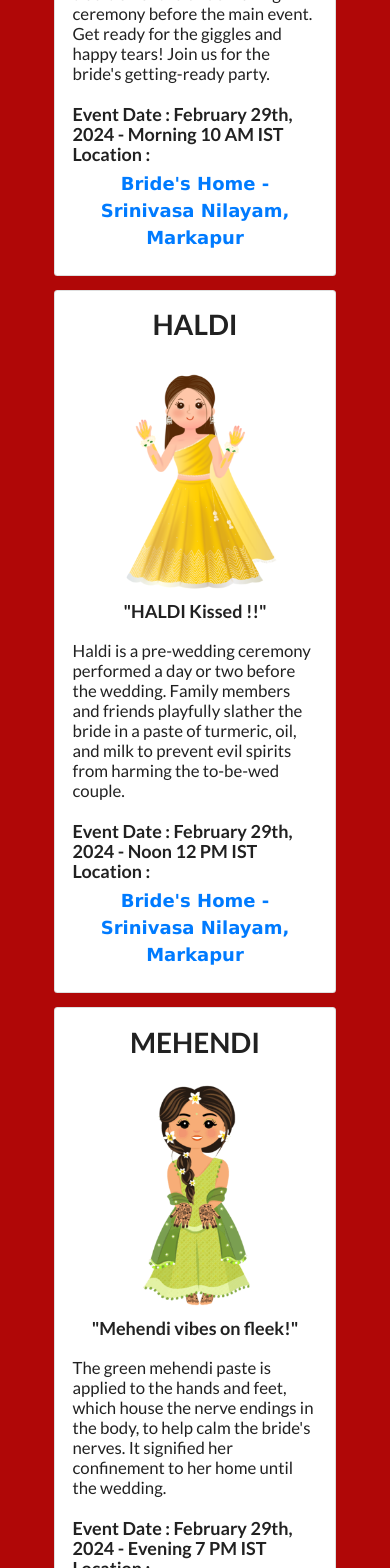
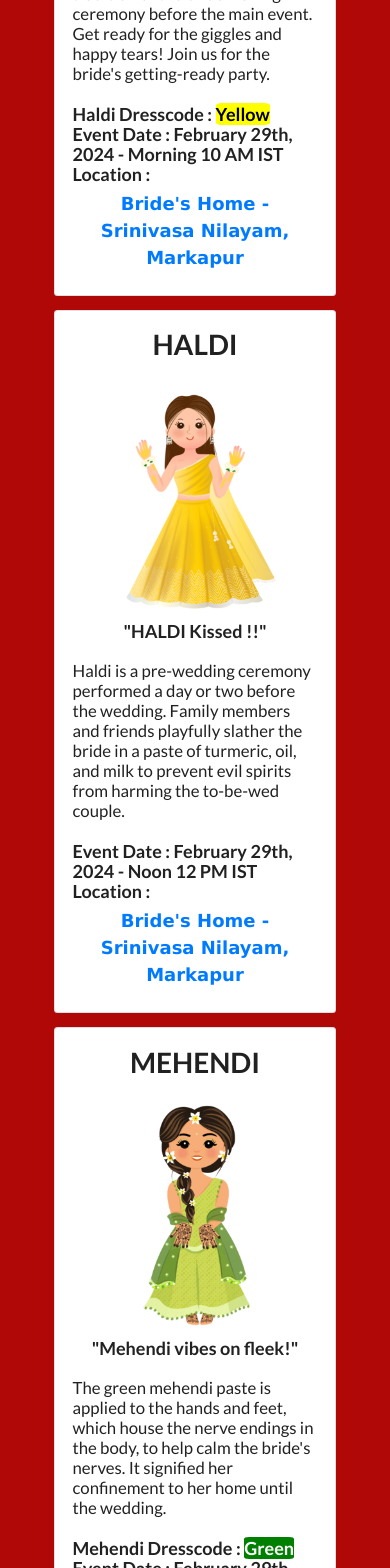
Before and after one commit to Pa1sathvik/prathyushanikhilwedding, a React (Create React App) app: page /bride in a window 390 px wide. Shown: the part 2940-4508 px from the top of the page. Built offline with nearby package versions, Linux system fonts and the light colour scheme.

Commit message:
all ltest

```diff
--- a/public/index.html
+++ b/public/index.html
@@ -5,7 +5,7 @@
 		<link rel="icon" href="%PUBLIC_URL%/NP.jpeg" />
 		<meta name="viewport" content="width=device-width, initial-scale=1" />
 		<meta name="theme-color" content="#000000" />
-		<meta name="description" content="A portfolio website powered by React" />
+		<meta name="description" content="Nikhil & Prathyusha's wedding on March 2." />
 
 		<!-- Google fonts -->
 		<link href="https://fonts.googleapis.com/css?family=Karla&display=swap" rel="stylesheet" />
--- a/src/pages/contact-form/contact-form.component.jsx
+++ b/src/pages/contact-form/contact-form.component.jsx
@@ -39,7 +39,7 @@ const ContactForm = () => {
 				</Row></div>
 					<div className='bride'><strong className='name'>Bride Contacts:</strong>
 					<br/>
-				<Row>
+				{/** <Row>
 					<Col className="d-flex justify-content-center flex-wrap">
 
 						<div className="m-2">
@@ -50,7 +50,7 @@ const ContactForm = () => {
 							</a>
 						</div>
 					</Col>
-				</Row>
+				</Row>*/}
 				<Row>
 					<Col className="d-flex justify-content-center flex-wrap">
 
--- a/src/pages/skills/Groom.jsx
+++ b/src/pages/skills/Groom.jsx
@@ -47,10 +47,16 @@ const Groom = () => {
 										<span className='event-message'>Haldi  is a pre-wedding ceremony performed a day or two before the wedding. Family members and friends playfully slather the groom in a paste of turmeric, oil, and milk to prevent evil spirits from harming the to-be-wed couple.</span>
 										<div className='event-date'>
 										<span>
+											<strong>Haldi Dresscode : </strong>
+											<strong className='yellow'>Yellow</strong>
+
+										</span>
+
+										<span>
 											<strong>Event Date : </strong>
 											<strong>February 29th, 2024 - Morning 7 AM IST</strong>
 										</span>
-										<br/>
+
 										<span>
 											<strong>Location : </strong>
 											<Button variant="link" className='location' href="https://www.google.com/maps/place/14%C2%B054'13.2%22N+78%C2%B000'40.1%22E/@14.9037652,78.0108261,20z/data=!4m5!3m4!4b1!8m2!3d14.903679!4d78.011148?entry=ttu" target="_blank">Groom's Home - Sapthagiri Nilayam, Tadipatri</Button>
@@ -97,7 +103,7 @@ const Groom = () => {
 											<strong>Event Date : </strong>
 											<strong>February 29th, 2024 - Morning 11 AM IST</strong>
 										</span>
-										<br/>
+
 										<span>
 											<strong>Location : </strong>
 											<Button variant="link" className='location' href="https://www.google.com/maps/place/14%C2%B054'13.2%22N+78%C2%B000'40.1%22E/@14.9037652,78.0108261,20z/data=!4m5!3m4!4b1!8m2!3d14.903679!4d78.011148?entry=ttu" target="_blank">Groom's Home - Sapthagiri Nilayam, Tadipatri</Button>
@@ -143,13 +149,19 @@ const Groom = () => {
 										<div className='event-date'>
 
 										<span>
+											<strong>Mehendi Dresscode : </strong>
+											<strong className='green'>Green</strong>
+										</span>
+
+
+										<span>
 											<strong>Event Date : </strong>
-											<strong>February 29th, 2024 - Evening 6 PM IST</strong>
+											<strong>February 29th, 2024 - Evening 5 PM IST</strong>
 										</span>
-										<br/>
+
 										<span>
 											<strong>Location : </strong>
-											<Button variant="link" className='location' href="https://www.google.com/maps/place/14%C2%B054'13.2%22N+78%C2%B000'40.1%22E/@14.9037652,78.0108261,20z/data=!4m5!3m4!4b1!8m2!3d14.903679!4d78.011148?entry=ttu" target="_blank">Groom's Home - Sapthagiri Nilayam, Tadipatri</Button>
+											<Button variant="link" className='location' href="https://maps.app.goo.gl/FVwWkbkm7hb2KS7w5?g_st=iw" target="_blank">Ammavarisala upstairs, Tadipatri</Button>
 
 										</span>
 										</div>
@@ -191,12 +203,12 @@ const Groom = () => {
 										<div className='event-date'>
 										<span>
 											<strong>Event Date : </strong>
-											<strong>February 29th, 2024 - Evening 7 PM IST.</strong>
+											<strong>February 29th, 2024 - Evening 6 PM IST.</strong>
 										</span>
-										<br/>
+
 										<span>
 											<strong>Location : </strong>
-											<Button variant="link" className='location' href="https://www.google.com/maps/place/Hotel+Seven+Hills/@15.7440341,79.2725726,17z/data=!3m1!4b1!4m9!3m8!1s0x3bb5318aa77361cd:0x76def16a45584fac!5m2!4m1!1i2!8m2!3d15.7440341!4d79.2751475!16s%2Fg%2F11h2fqf3dg?entry=ttu" target="_blank">Seven Hills Function Hall, Markapur</Button>
+											<Button variant="link" className='location' href="https://maps.app.goo.gl/FVwWkbkm7hb2KS7w5?g_st=iw" target="_blank">Ammavarisala upstairs, Tadipatri</Button>
 
 
 										</span>
@@ -240,7 +252,7 @@ const Groom = () => {
 											<strong>Event Date : </strong>
 											<strong>March 1st, 2024 - Noon 2 PM IST</strong>
 										</span>
-										<br/>
+
 										<span>
 											<strong>Location : </strong>
 											<Button variant="link" className='location' href="https://www.google.com/maps/place/Hotel+Seven+Hills/@15.7440341,79.2725726,17z/data=!3m1!4b1!4m9!3m8!1s0x3bb5318aa77361cd:0x76def16a45584fac!5m2!4m1!1i2!8m2!3d15.7440341!4d79.2751475!16s%2Fg%2F11h2fqf3dg?entry=ttu" target="_blank">Seven Hills Function Hall, Markapur</Button>
@@ -287,7 +299,7 @@ const Groom = () => {
 											<strong>Event Date : </strong>
 											<strong>March 1st, 2024 - Evening 7 PM IST.</strong>
 										</span>
-										<br/>
+
 										<span>
 											<strong>Location : </strong>
 											<Button variant="link" className='location' href="https://www.google.com/maps/place/Hotel+Seven+Hills/@15.7440341,79.2725726,17z/data=!3m1!4b1!4m9!3m8!1s0x3bb5318aa77361cd:0x76def16a45584fac!5m2!4m1!1i2!8m2!3d15.7440341!4d79.2751475!16s%2Fg%2F11h2fqf3dg?entry=ttu" target="_blank">Seven Hills Function Hall, Markapur</Button>
@@ -335,7 +347,7 @@ const Groom = () => {
 											<strong>Su Muhurtham : </strong>
 											<strong>March 02nd, 2024 - Morning 11:21 AM IST</strong>
 										</span>
-										<br/>
+
 										<span>
 											<strong>Location : </strong>
 											<Button variant="link" className='location' href="https://www.google.com/maps/place/Srinivasa+Kalyana+Mandapam/@15.7399887,79.2520315,17z/data=!3m1!4b1!4m6!3m5!1s0x3bb53143820b2683:0x78c004da4b0170f1!8m2!3d15.7399887!4d79.2546064!16s%2Fg%2F11tn6y20vr?entry=ttu" target="_blank">Srinivasa Kalyana Mandapam, Markapur</Button>
@@ -381,7 +393,7 @@ const Groom = () => {
 											<strong>Event Date : </strong>
 											<strong>March 6th, 2024 - Evening 7 PM IST.</strong>
 										</span>
-										<br/>
+
 										<span>
 											<strong>Location : </strong>
 											<Button variant="link" className='location' href="https://www.google.com/maps/place/ANR+GARDENS/@14.8911938,77.9978073,17z/data=!3m1!4b1!4m6!3m5!1s0x3bb40354e43b29e5:0x791f7b656103b691!8m2!3d14.8911938!4d78.0003822!16s%2Fg%2F11rk892xbq?entry=ttu" target="_blank">ANR Gardens, Tadipatri </Button>
@@ -428,7 +440,7 @@ const Groom = () => {
 											<strong>Event Date : </strong>
 											<strong>March 7th, 2024 - Morning 10 AM IST.</strong>
 										</span>
-										<br/>
+
 										<span>
 											<strong>Location : </strong>
 											<Button variant="link" className='location' href="https://www.google.com/maps/place/14%C2%B054'13.2%22N+78%C2%B000'40.1%22E/@14.9037652,78.0108261,20z/data=!4m5!3m4!4b1!8m2!3d14.903679!4d78.011148?entry=ttu" target="_blank">Groom's Home - Sapthagiri Nilayam, Tadipatri</Button>
--- a/src/pages/skills/skills.component.jsx
+++ b/src/pages/skills/skills.component.jsx
@@ -48,10 +48,15 @@ const Skills = () => {
 										before the main event. Get ready for the giggles and happy tears! Join us for the bride's getting-ready party.</span>
 										<div className='event-date'>
 										<span>
+											<strong>Haldi Dresscode : </strong>
+											<strong className='yellow'>Yellow</strong>
+
+										</span>
+										<span>
 											<strong>Event Date : </strong>
 											<strong>February 29th, 2024 - Morning 10 AM IST</strong>
 										</span>
-										<br/>
+
 										<span>
 											<strong>Location : </strong>
 											<Button variant="link" className='location' href="https://www.google.com/maps/place/10%2F457,+Municipality+Office+Area,+Zph+Boys+High+School+Ground,+Markapur,+Andhra+Pradesh+523316/@15.7413703,79.2699964,20z/data=!4m14!1m7!3m6!1s0x3bb531fc27dfe1cb:0xc2487677f77f7d6c!2sSatayamma+thalli+nilayam!8m2!3d15.7416128!4d79.269972!16s%2Fg%2F11hyxp6g4m!3m5!1s0x3bb5319851cce7cd:0x6954fb67b3ef2f52!8m2!3d15.7416084!4d79.2699631!16s%2Fg%2F11kq41pqw5?entry=ttu" target="_blank">Bride's Home - Srinivasa Nilayam, Markapur</Button>
@@ -97,7 +102,7 @@ const Skills = () => {
 											<strong>Event Date : </strong>
 											<strong>February 29th, 2024 - Noon 12 PM IST</strong>
 										</span>
-										<br/>
+
 										<span>
 											<strong>Location : </strong>
 											<Button variant="link" className='location' href="https://www.google.com/maps/place/10%2F457,+Municipality+Office+Area,+Zph+Boys+High+School+Ground,+Markapur,+Andhra+Pradesh+523316/@15.7413703,79.2699964,20z/data=!4m14!1m7!3m6!1s0x3bb531fc27dfe1cb:0xc2487677f77f7d6c!2sSatayamma+thalli+nilayam!8m2!3d15.7416128!4d79.269972!16s%2Fg%2F11hyxp6g4m!3m5!1s0x3bb5319851cce7cd:0x6954fb67b3ef2f52!8m2!3d15.7416084!4d79.2699631!16s%2Fg%2F11kq41pqw5?entry=ttu" target="_blank">Bride's Home - Srinivasa Nilayam, Markapur</Button>
@@ -142,10 +147,14 @@ const Skills = () => {
 										<div className='event-date'>
 
 										<span>
+											<strong>Mehendi Dresscode : </strong>
+											<strong className='green'>Green</strong>
+										</span>
+										<span>
 											<strong>Event Date : </strong>
 											<strong>February 29th, 2024 - Evening 7 PM IST</strong>
 										</span>
-										<br/>
+
 										<span>
 											<strong>Location : </strong>
 											<Button variant="link" className='location' href="https://www.google.com/maps/place/10%2F457,+Municipality+Office+Area,+Zph+Boys+High+School+Ground,+Markapur,+Andhra+Pradesh+523316/@15.7413703,79.2699964,20z/data=!4m14!1m7!3m6!1s0x3bb531fc27dfe1cb:0xc2487677f77f7d6c!2sSatayamma+thalli+nilayam!8m2!3d15.7416128!4d79.269972!16s%2Fg%2F11hyxp6g4m!3m5!1s0x3bb5319851cce7cd:0x6954fb67b3ef2f52!8m2!3d15.7416084!4d79.2699631!16s%2Fg%2F11kq41pqw5?entry=ttu" target="_blank">Bride's Home - Srinivasa Nilayam, Markapur</Button>
@@ -192,7 +201,7 @@ const Skills = () => {
 											<strong>Event Date : </strong>
 											<strong>March 1st, 2024 - Noon 2 PM IST</strong>
 										</span>
-										<br/>
+
 										<span>
 											<strong>Location : </strong>
 											<Button variant="link" className='location' href="https://www.google.com/maps/place/Hotel+Seven+Hills/@15.7440341,79.2725726,17z/data=!3m1!4b1!4m9!3m8!1s0x3bb5318aa77361cd:0x76def16a45584fac!5m2!4m1!1i2!8m2!3d15.7440341!4d79.2751475!16s%2Fg%2F11h2fqf3dg?entry=ttu" target="_blank">Seven Hills Function Hall, Markapur</Button>
@@ -238,7 +247,7 @@ const Skills = () => {
 											<strong>Event Date : </strong>
 											<strong>March 1st, 2024 - Evening 7 PM IST.</strong>
 										</span>
-										<br/>
+
 										<span>
 											<strong>Location : </strong>
 											<Button variant="link" className='location' href="https://www.google.com/maps/place/Hotel+Seven+Hills/@15.7440341,79.2725726,17z/data=!3m1!4b1!4m9!3m8!1s0x3bb5318aa77361cd:0x76def16a45584fac!5m2!4m1!1i2!8m2!3d15.7440341!4d79.2751475!16s%2Fg%2F11h2fqf3dg?entry=ttu" target="_blank">Seven Hills Function Hall, Markapur</Button>
@@ -287,7 +296,7 @@ const Skills = () => {
 											<strong>March 02nd, 2024 - Morning 11:21 AM IST</strong>
 										</span>
 
-										<br/>
+
 										<span>
 											<strong>Location : </strong>
 											<Button variant="link" className='location' href="https://www.google.com/maps/place/Srinivasa+Kalyana+Mandapam/@15.7399887,79.2520315,17z/data=!3m1!4b1!4m6!3m5!1s0x3bb53143820b2683:0x78c004da4b0170f1!8m2!3d15.7399887!4d79.2546064!16s%2Fg%2F11tn6y20vr?entry=ttu" target="_blank">Srinivasa Kalyana Mandapam, Markapur</Button>
--- a/src/pages/skills/skills.styles.css
+++ b/src/pages/skills/skills.styles.css
@@ -25,11 +25,31 @@
   font-size: 120%;
 
 }
+.yellow{
+    width: 16px;
+    height: 16px;
+    border-radius: 10%;
+    background-color: yellow;
+    color: black;
+}
+
+.green{
+  width: 16px;
+  height: 16px;
+  color: white;
+  border-radius: 10%;
+  background-color: green;
+
+}
 
 
 .event-date{
   margin: auto;
   font-size: large;
+  display: flex; /* Arrange spans horizontally */
+   /* Align spans vertically if needed */
+  justify-content: space-between; /* Add space between spans */
+  flex-direction: column;
 }
 
 
@@ -39,6 +59,16 @@
   .haldi-image{
 
     margin:auto;
+  }
+
+  .event-date{
+    margin: auto;
+    font-size: large;
+    display: flex; /* Arrange spans horizontally */
+     /* Align spans vertically if needed */
+    justify-content: space-between; /* Add space between spans */
+    flex-direction: column;
+
   }
   .groom-image{
     margin:auto
```
Also changed, not shown: 56 other files (tests, documents, lock files or other folders).
